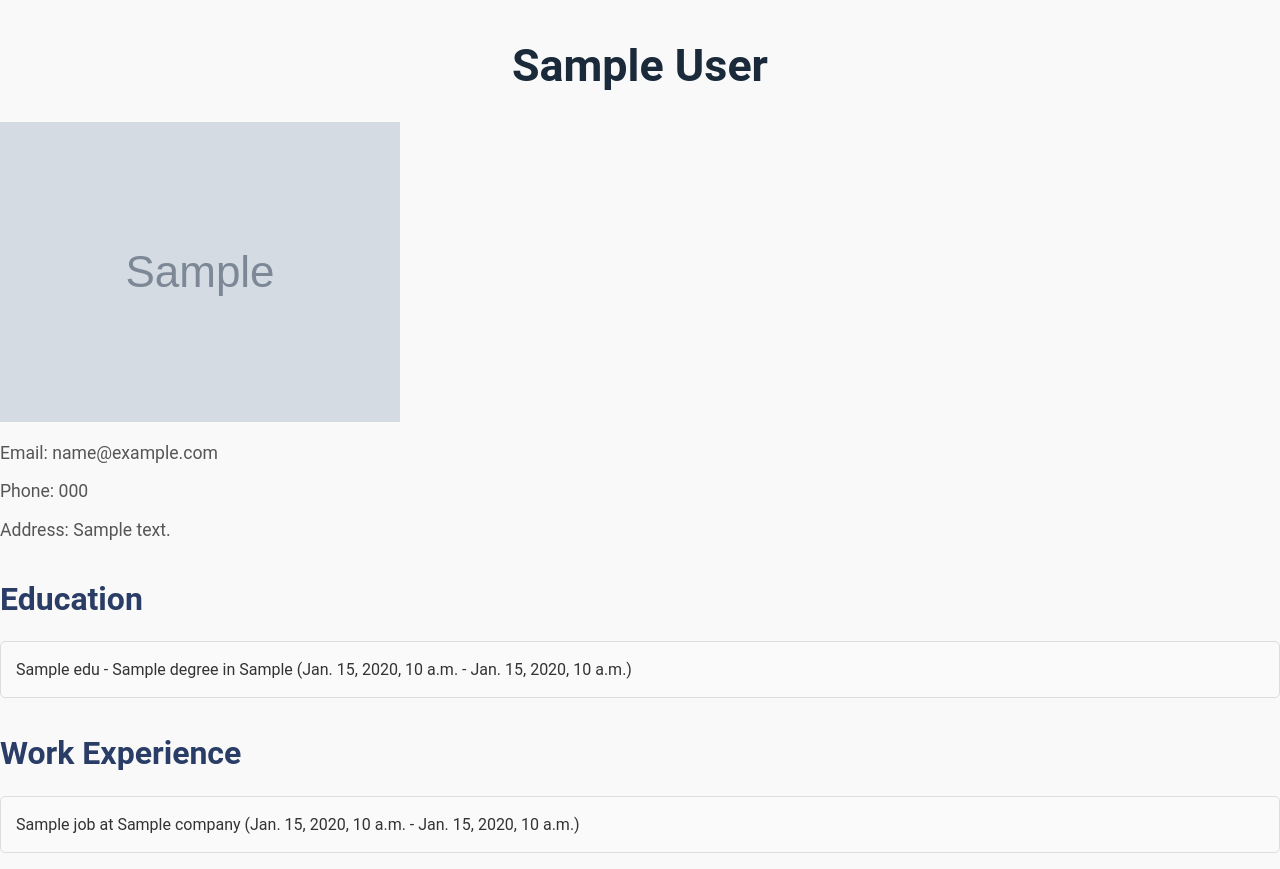
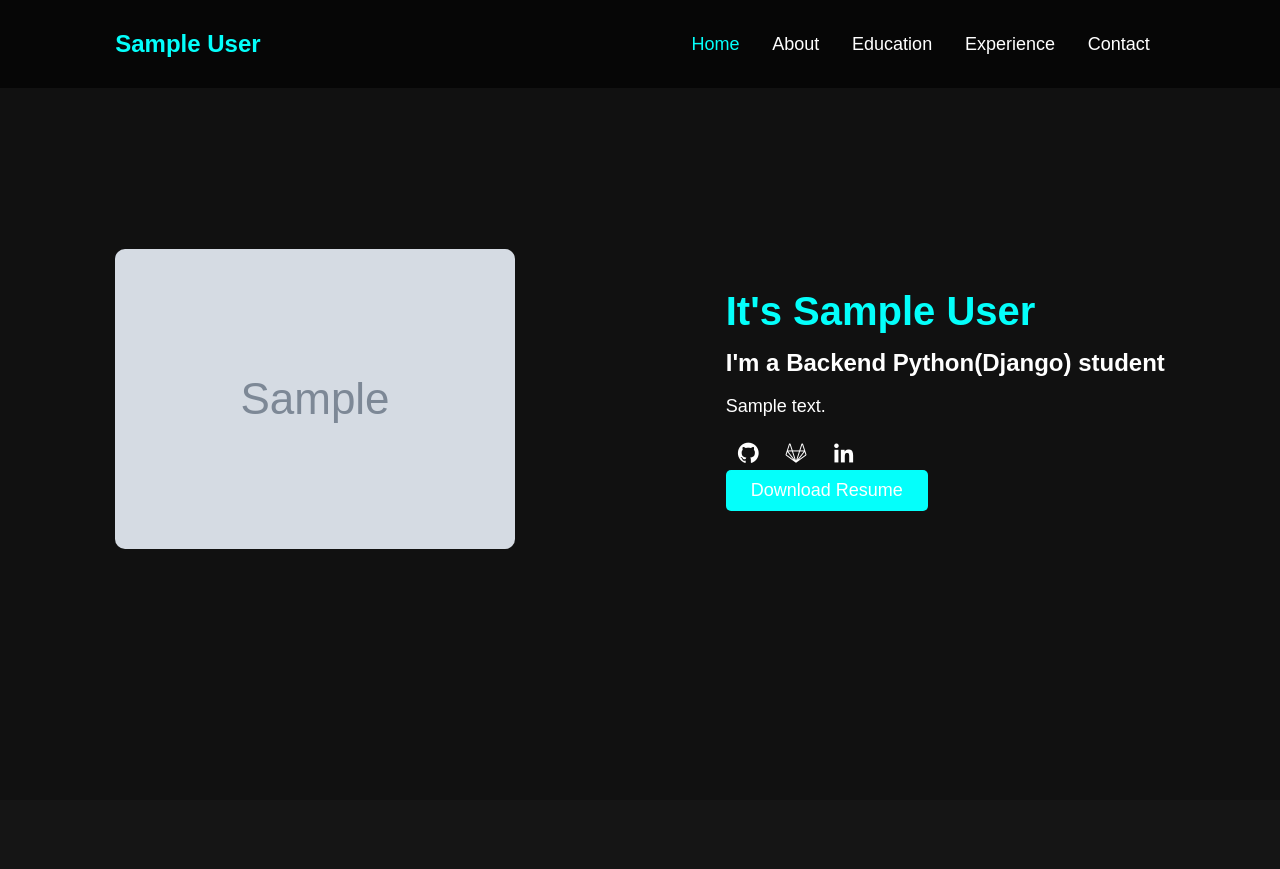
Before and after one commit to kaize-alt/myresume, a Django app: template mainpage/templates/myown/resume_detail.html in a window 1280 px wide. Shown: the top 869 px of the page. Run offline with Django 3.2, Linux system fonts and the light colour scheme; the template is opened without the code that fills it: most values are stand-ins (such as "Sample title", 1, 10 or a date in 2020); grey boxes marked "Sample" are stand-in pictures.

Commit message:
Final version

```diff
--- a/mainpage/models.py
+++ b/mainpage/models.py
@@ -6,6 +6,7 @@ class PersonalInfo(models.Model):
     phone = models.CharField(max_length=15)
     address = models.TextField(blank=True)
     profile_picture = models.ImageField(upload_to='profile_pics/', blank=True, null=True)
+    about = models.TextField(blank=True)
 
 class Education(models.Model):
     school_name = models.CharField(max_length=200)
--- a/mainpage/static/myown/css/styles.css
+++ b/mainpage/static/myown/css/styles.css
@@ -1,142 +1,200 @@
-/* Общие стили для всей страницы */
-body {
-    font-family: 'Roboto', sans-serif;
-    background-color: #f9f9f9;
-    color: #333;
-    line-height: 1.6;
+/* Общие стили */
+* {
     margin: 0;
     padding: 0;
     box-sizing: border-box;
+    text-decoration: none;
+    border: none;
+    outline: none;
+    scroll-behavior: smooth;
+    font-family: 'Poppins', sans-serif;
 }
 
-/* Контейнер для всего контента */
-.container {
-    width: 90%;
-    max-width: 1000px;
-    margin: 30px auto;
-    padding: 20px;
-    background-color: #ffffff;
-    border-radius: 10px;
-    box-shadow: 0 10px 30px rgba(0, 0, 0, 0.1);
+:root {
+    --bg-color: #111111;
+    --second-bg-color: #151515;
+    --text-color: #fff;
+    --main-color: #04fffb;
 }
 
-/* Заголовки */
-h1, h2 {
-    color: #2a3d66;
-    font-weight: 600;
+html {
+    font-size: 62.5%;
+    overflow-x: hidden;
 }
 
-/* Заголовок резюме */
-h1 {
-    font-size: 2.8em;
-    margin-bottom: 20px;
-    text-align: center;
-    color: #1a2a3a;
+body {
+    background: var(--bg-color);
+    color: var(--text-color);
 }
 
-/* Заголовки секций */
-h2 {
-    font-size: 2em;
-    margin-top: 30px;
-    margin-bottom: 10px;
+.header {
+    position: fixed;
+    top: 0;
+    left: 0;
+    width: 100%;
+    padding: 3rem 9%;
+    background: rgba(0, 0, 0, 0.6);
+    backdrop-filter: blur(10px);
+    display: flex;
+    justify-content: space-between;
+    align-items: center;
+    z-index: 1000;
 }
 
-/* Стили для параграфов */
-p {
-    font-size: 1.1em;
-    margin: 10px 0;
-    color: #555;
+.header .logo {
+    font-size: 2.4rem;
+    font-weight: bold;
+    color: var(--main-color);
 }
 
-/* Стили для списка информации */
-ul {
-    list-style-type: none;
-    padding-left: 0;
+.header .navbar a {
+    color: var(--text-color);
+    margin: 0 1.5rem;
+    font-size: 1.8rem;
+    transition: color 0.3s;
 }
 
-li {
-    background-color: #fafafa;
-    padding: 15px;
-    border: 1px solid #ddd;
-    margin-bottom: 15px;
-    border-radius: 5px;
-    transition: all 0.3s ease;
+.header .navbar a:hover,
+.header .navbar a.active {
+    color: var(--main-color);
 }
 
-li:hover {
-    background-color: #e6f7ff;
-    border-color: #66ccff;
+.header #menu-icon {
+    font-size: 2.5rem;
+    color: var(--text-color);
+    display: none;
+    cursor: pointer;
 }
 
-/* Стили для разделов образования и опыта работы */
-ul.education, ul.work-experience {
-    margin-top: 20px;
+/* Home Section */
+.home {
+    display: flex;
+    justify-content: space-between;
+    align-items: center;
+    padding: 10rem 9%;
+    background: var(--bg-color);
+    min-height: 100vh;
 }
 
-ul.education li, ul.work-experience li {
-    margin-bottom: 10px;
-    padding-left: 10px;
-    font-size: 1.1em;
+.home .home-img img {
+    width: 100%;
+    max-width: 400px;
+    border-radius: 10px;
+    object-fit: cover;
 }
 
-ul.education li:before, ul.work-experience li:before {
-    content: "•";
-    color: #4a90e2;
-    margin-right: 10px;
+.home .home-content h1 {
+    font-size: 4rem;
+    color: var(--main-color);
 }
 
-/* Контактная информация */
+.home .home-content h3 {
+    font-size: 2.4rem;
+    margin: 1.5rem 0;
+}
+
+.home .home-content p {
+    font-size: 1.8rem;
+    line-height: 1.6;
+    margin-bottom: 2rem;
+}
+
+.home .social-icons a {
+    font-size: 2.5rem;
+    margin: 0 1rem;
+    color: var(--text-color);
+    transition: color 0.3s;
+}
+
+.home .social-icons a:hover {
+    color: var(--main-color);
+}
+
+.home .btn {
+    display: inline-block;
+    padding: 1rem 2.5rem;
+    font-size: 1.8rem;
+    color: var(--text-color);
+    background: var(--main-color);
+    border-radius: 5px;
+    cursor: pointer;
+    transition: background 0.3s;
+}
+
+.home .btn:hover {
+    background: var(--text-color);
+    color: var(--main-color);
+}
+
+/* About Section */
+.about {
+    padding: 8rem 9%;
+    background: var(--second-bg-color);
+    display: flex;
+    justify-content: space-between;
+    align-items: center;
+}
+
+.about .about-content {
+    max-width: 50%;
+}
+
+.about .about-content h2 {
+    font-size: 3rem;
+    margin-bottom: 2rem;
+}
+
+.about .about-content p {
+    font-size: 1.8rem;
+    line-height: 1.6;
+}
+
+.about .about-content .btn {
+    margin-top: 2rem;
+}
+
+.about .about-img img {
+    width: 100%;
+    max-width: 400px;
+    border-radius: 10px;
+    object-fit: cover;
+}
+
+/* Sections Styling */
+section {
+    padding: 6rem 9%;
+}
+
+.heading {
+    font-size: 3rem;
+    text-align: center;
+    margin-bottom: 4rem;
+}
+
+.heading span {
+    color: var(--main-color);
+}
+
+ul {
+    list-style: none;
+    padding: 0;
+}
+
+ul li {
+    margin-bottom: 1.5rem;
+    font-size: 1.8rem;
+    line-height: 1.6;
+    padding: 1rem;
+    background: rgba(255, 255, 255, 0.05);
+    border-radius: 5px;
+}
+
+/* Contact Section */
 .contact-info {
-    background-color: #ffffff;
-    padding: 20px;
-    border-radius: 5px;
-    box-shadow: 0 0 15px rgba(0, 0, 0, 0.1);
-    margin-bottom: 30px;
+    text-align: center;
 }
 
 .contact-info p {
-    font-size: 1.2em;
-    color: #666;
+    font-size: 1.8rem;
+    margin: 1rem 0;
 }
-
-/* Контейнер для адреса и контактной информации */
-.contact-info .details {
-    margin-top: 15px;
-    font-weight: 500;
-}
-
-/* Ссылки */
-a {
-    color: #2a3d66;
-    text-decoration: none;
-    font-weight: bold;
-}
-
-a:hover {
-    color: #66ccff;
-    text-decoration: underline;
-}
-
-/* Мобильная адаптивность */
-@media (max-width: 768px) {
-    h1 {
-        font-size: 2.2em;
-    }
-
-    h2 {
-        font-size: 1.6em;
-    }
-
-    .container {
-        padding: 15px;
-        width: 95%;
-    }
-
-    .contact-info {
-        padding: 15px;
-    }
-
-    li {
-        padding: 12px;
-    }
-}
--- a/mainpage/templates/myown/resume_detail.html
+++ b/mainpage/templates/myown/resume_detail.html
@@ -6,29 +6,75 @@
     <title>{{ personal_info.full_name }}</title>
     {% load static %}
     <link rel="stylesheet" href="{% static 'myown/css/styles.css' %}">
+    <link href="https://unpkg.com/boxicons@2.1.4/css/boxicons.min.css" rel="stylesheet">
 </head>
 <body>
-    <h1>{{ personal_info.full_name }}</h1>
+    <header class="header">
+        <a href="#home" class="logo">{{ personal_info.full_name }}</a>
+        <i class='bx bx-menu-alt-right' id="menu-icon"></i>
+        <nav class="navbar">
+            <a href="#home" class="active">Home</a>
+            <a href="#about">About</a>
+            <a href="#education">Education</a>
+            <a href="#experience">Experience</a>
+            <a href="#contact">Contact</a>
+        </nav>
+    </header>
+
+    <section class="home" id="home">
+        <div class="home-img">
             <img src="{{ personal_info.profile_picture.url }}" alt="Profile Picture">
-    <p>Email: {{ personal_info.email }}</p>
-    <p>Phone: {{ personal_info.phone }}</p>
-    <p>Address: {{ personal_info.address }}</p>
+        </div>
+        <div class="home-content">
+            <h1>It's <span>{{ personal_info.full_name }}</span></h1>
+            <h3 class="text-animation">I'm a Backend Python(Django) student</h3>
+            <p>{{ personal_info.bio }}</p>
+            <div class="social-icons">
+                <a href="https://github.com/kaize-alt"><i class='bx bxl-github'></i></a>
+                <a href="https://gitlab.com/kaize-alt"><i class='bx bxl-gitlab'></i></a>
+                <a href="https://www.linkedin.com/in/aman-kaize-2837ba343/"><i class='bx bxl-linkedin'></i></a>
+            </div>
+            <a href="{% url 'download_pdf' personal_info.pk %}" class="btn">Download Resume</a>
+        </div>
+    </section>
 
-    <h2>Education</h2>
+    <section class="about" id="about">
+        <div class="about-content">
+            <h2 class="heading">About <span>Me</span></h2>
+            <p>{{ personal_info.about }}</p>
+            <a href="#education" class="btn">Read More</a>
+        </div>
+        <div class="about-img">
+            <img src="{% static 'myown/images/about.jpg' %}" alt="About Image">
+        </div>
+    </section>
+
+    <section class="education" id="education">
+        <h2 class="heading">Education</h2>
         <ul>
             {% for edu in personal_info.educations.all %}
                 <li>{{ edu.school_name }} - {{ edu.degree }} in {{ edu.field_of_study }} ({{ edu.start_date }} - {{ edu.end_date }})</li>
             {% endfor %}
         </ul>
+    </section>
 
-    <h2>Work Experience</h2>
+    <section class="experience" id="experience">
+        <h2 class="heading">Work Experience</h2>
         <ul>
             {% for job in personal_info.work_experiences.all %}
                 <li>{{ job.job_title }} at {{ job.company }} ({{ job.start_date }} - {{ job.end_date }})</li>
                 <p>{{ job.description }}</p>
             {% endfor %}
         </ul>
+    </section>
 
-    <a href="{% url 'download_pdf' personal_info.pk %}">Download Resume as PDF</a>
+    <section class="contact" id="contact">
+        <h2 class="heading">Contact <span>Me</span></h2>
+        <div class="contact-info">
+            <p>Email: {{ personal_info.email }}</p>
+            <p>Phone: {{ personal_info.phone }}</p>
+            <p>Address: {{ personal_info.address }}</p>
+        </div>
+    </section>
 </body>
 </html>
```
Also changed, not shown: mainpage/migrations/0003_personalinfo_about.py (added), requirements/req.txt (line endings or trailing spaces). Lines whose indentation alone changed are shown as unchanged.
